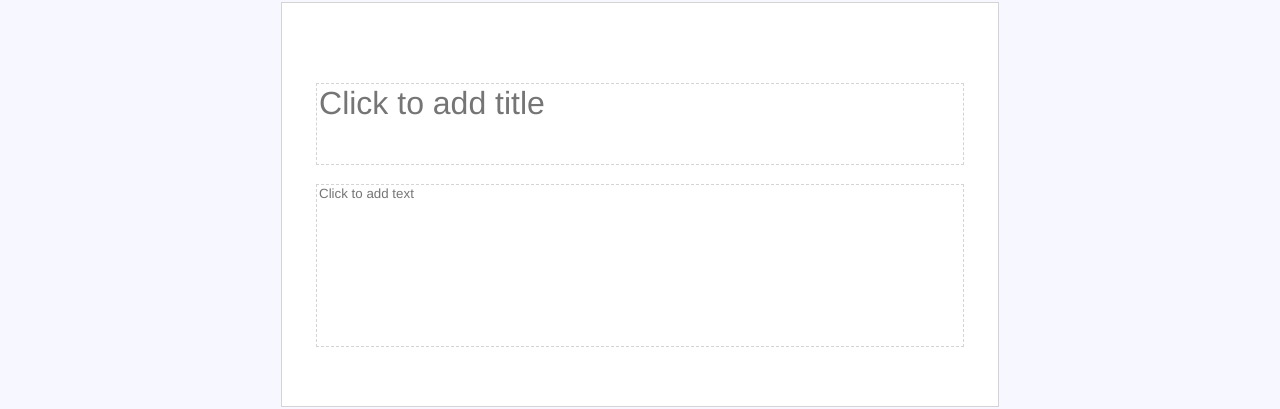
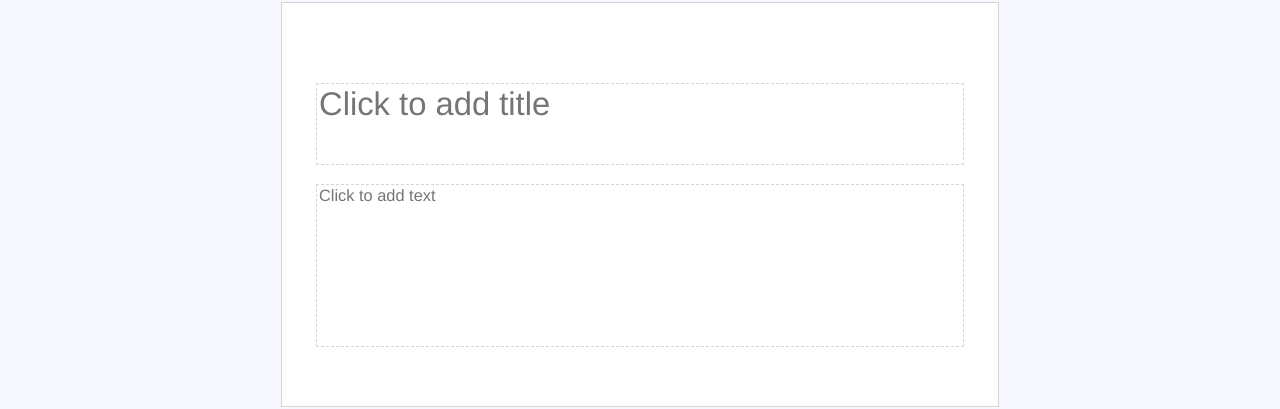
Before and after one commit to vincexiv/presentation, a Vue app: page / in a window 1280 px wide. Shown: the part 192-601 px from the top of the page. Built offline with nearby package versions, Linux system fonts and the light colour scheme.

Commit message:
Make the font sizes match a little

```diff
--- a/src/components/CanvasObject/CanvasObject.vue
+++ b/src/components/CanvasObject/CanvasObject.vue
@@ -38,6 +38,7 @@
 <script>
 import createChart from "../../utilities/interactive/highcharts"
 import makeResizableAndDraggable from "../../utilities/interactive/interact"
+import { convertFontSize } from "@/utilities/functions/createppt"
 
   export default {
     name: "CanvasObject",
@@ -88,7 +89,10 @@ import makeResizableAndDraggable from "../../utilities/interactive/interact"
       },
       objectStyle: function(){
         if(this.object.content){
-          return {...this.object.content.style, ...this.object.style}
+          return {
+            ...this.object.content.style,
+            ...this.object.style,
+            fontSize: this.convertSizeToViewWidths(this.object.content?.style?.fontSize)}
         }else{
           return this.object.style
         }
@@ -124,6 +128,10 @@ import makeResizableAndDraggable from "../../utilities/interactive/interact"
             canvasId: this.activeCanvas.id,
             content: this.object.content
           })
+      },
+      convertSizeToViewWidths(val){
+        console.log("val: ", val)
+        return `${convertFontSize(val) * 0.08}vw`
       },
       performAction(mode, actionMethod, argumentArray=[]){
         if(mode === 'edit'){
```
